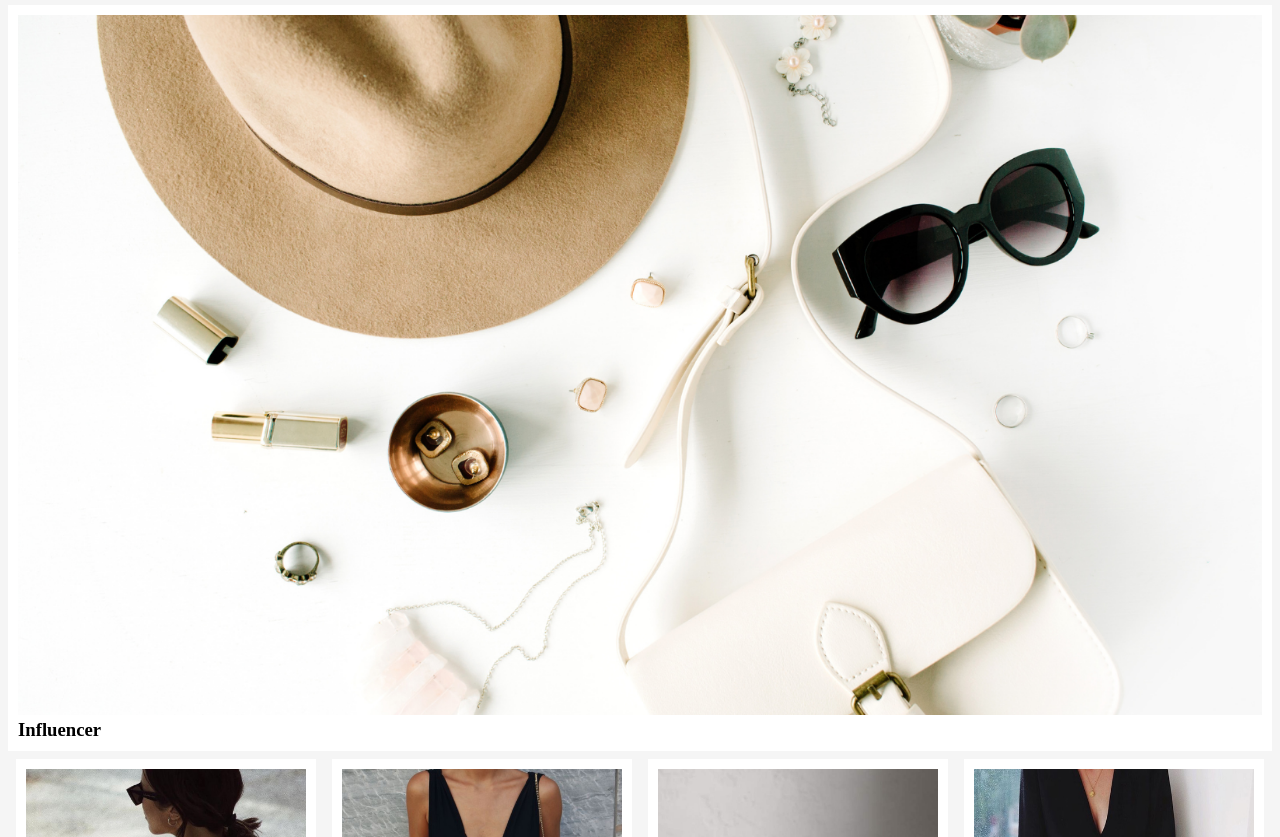
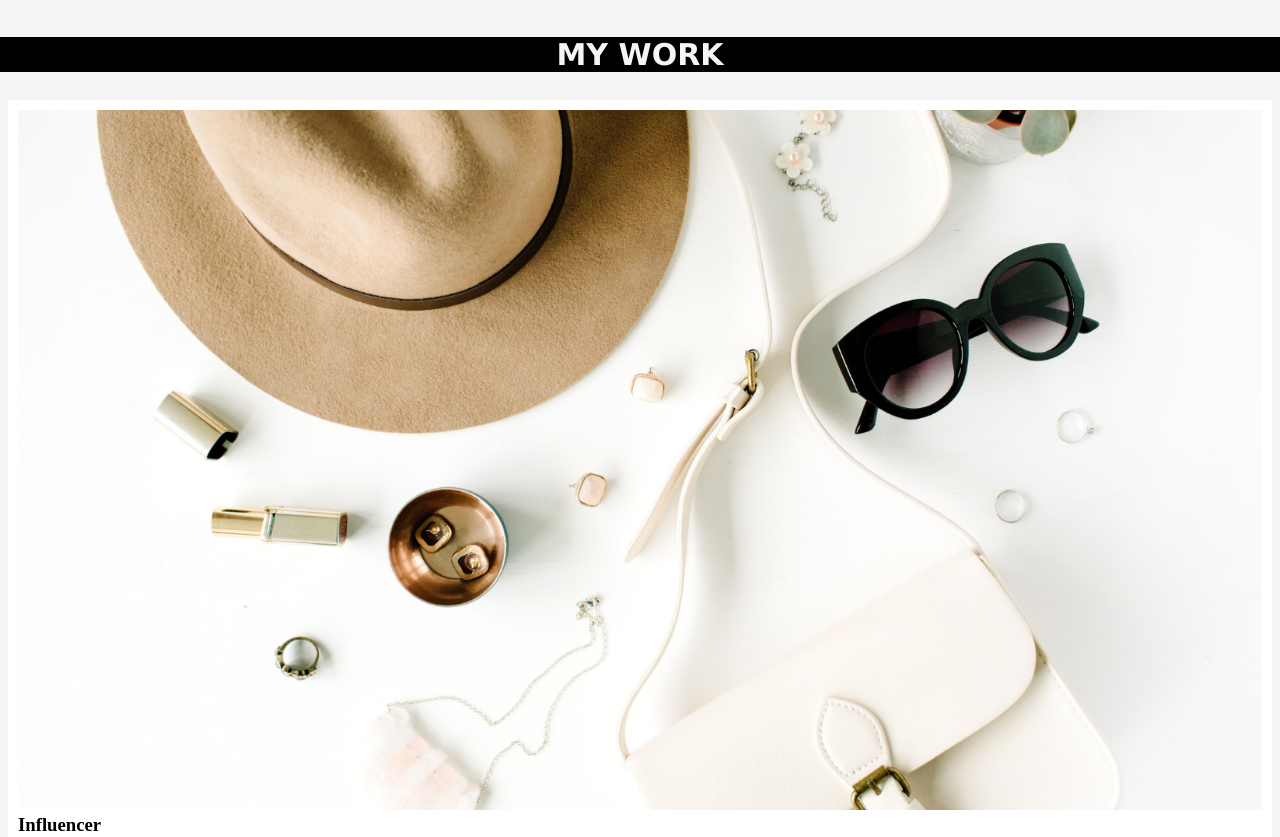
Before and after one commit to almurawski15/portfolio, a plain HTML site: page index.html in a window 1280 px wide. Shown: the part 1258-2095 px from the top of the page. Drawn offline with Linux system fonts and the light colour scheme.

Commit message:
adjusted margins for work header and made email a mailto

```diff
--- a/index.html
+++ b/index.html
@@ -48,6 +48,7 @@
     <!--Work-->
 
     <section id="work">
+        <h2 class="work-header">MY WORK</h2>
         <div class="row">
             <div class="content">
                 <a href="https://www.productions-plus.com/talent-services/influencers/">
@@ -91,7 +92,7 @@
         <ul>
             <a href="https://www.linkedin.com/in/alexandra-murawski-8a312769/">LINKEDIN   |   </a>
             <a href="https://www.pinterest.com/almurawski/">PINTEREST   |   </a>
-            <a href="almurawski@gmail.com">EMAIL   |   </a>
+            <a href="mailto:almurawski@gmail.com">EMAIL   |   </a>
         </ul>
         <br>
         </section>
--- a/style.css
+++ b/style.css
@@ -26,6 +26,7 @@ header {
     font-family: Verdana, Geneva, Tahoma, sans-serif;
     background-color: black;
     color: #ffffff;
+
 }
 
 header h1 {
@@ -45,6 +46,7 @@ header nav {
     float: right;
     font-family: 'Gill Sans', 'Gill Sans MT', Calibri, 'Trebuchet MS', sans-serif;
     font-size: 20px;
+
 }
 
 header nav ul {
@@ -87,7 +89,7 @@ header nav ul li {
     width: 75%;
     display: inline-block;
     margin-left: 20px;
-    text-align: left;
+    text-align:left;
 
 }
 
@@ -111,6 +113,16 @@ h2 {
 
 
 /* Work */
+
+.work-header {
+    background-color: black;
+    color: whitesmoke;
+    text-align: center;
+    font-family: Verdana, Geneva, Tahoma, sans-serif;
+    font-size: 30px;
+    margin-top: 40px;
+
+}
 
 .row,
 .row > .column {
```
